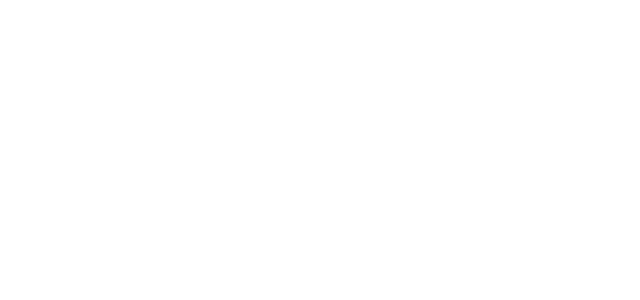
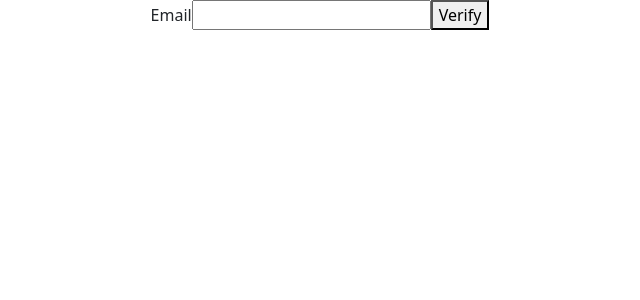
Before and after one commit to Ankitiwari26/ExpenseTrackerReact, a React (Create React App) app: page /verifyemail in a window 1280 px wide. Before the commit this address had no page. Shown: the top 300 px of the page, without its empty margins (320-960 px from the left). Built offline with nearby package versions, Linux system fonts and the light colour scheme.

Commit message:
Logout added

```diff
--- a/src/App.js
+++ b/src/App.js
@@ -5,6 +5,7 @@
 import "bootstrap/dist/css/bootstrap.min.css";
 import ForgotPassword from "./Components/Body/Authentication/ForgotPasswod";
 import Main from "./Components/Body/Main";
+import VerifyEmail from "./Components/Body/Authentication/VerifyEmail";
 
 function App() {
   return (
@@ -17,6 +18,7 @@
             <Route path="/" element={<SignUp />} />
             <Route path="/login" element={<Login />} />
             <Route path="/forgotpassword" element={<ForgotPassword />} />
+            <Route path="/verifyemail" element={<VerifyEmail />} />
           </Routes>
         </div>
       </Router>
--- a/src/Components/Body/Authentication/Login.js
+++ b/src/Components/Body/Authentication/Login.js
@@ -44,7 +44,7 @@
       setEmail("");
       setPassword("");
     }
-    navigate("/main");
+    navigate("/verifyemail");
   };
 
   return (
--- /dev/null
+++ b/src/Components/Body/Authentication/VerifyEmail.js
@@ -0,0 +1,66 @@
+import { useState } from "react";
+import { getAuth } from "firebase/auth";
+import { useNavigate } from "react-router-dom";
+
+const VerifyEmail = () => {
+  const [email, setEmail] = useState("");
+  const [verify, setVerify] = useState(false);
+  const navigate = useNavigate();
+
+  const handleEmailChange = (e) => {
+    setEmail(e.target.value);
+  };
+
+  const handleVerification = async (e) => {
+    e.preventDefault(); // Prevent form submission default behavior
+    const auth = getAuth();
+    const user = auth.currentUser;
+    try {
+      const idToken = await user.getIdToken(true);
+      console.log("verification mail sending");
+      const response = await fetch(
+        `https://identitytoolkit.googleapis.com/v1/accounts:sendOobCode?key=AIzaSyDwLC6MnNKHXySAzDS9JLzCjVpcWG01AA8`,
+        {
+          method: "POST",
+          headers: {
+            "Content-Type": "application/json",
+          },
+          body: JSON.stringify({
+            requestType: "VERIFY_EMAIL",
+            idToken: idToken,
+          }),
+        }
+      );
+
+      if (!response.ok) {
+        throw new Error("Failed to send verification email");
+      }
+
+      console.log("verification mail sent");
+      setVerify(true);
+    } catch (error) {
+      console.error("Error sending verification email:", error);
+    }
+  };
+  if (verify === true) {
+    navigate("/main");
+  }
+
+  return (
+    <div>
+      <form onSubmit={handleVerification}>
+        <label htmlFor="email">Email</label>
+        <input
+          type="email"
+          id="email"
+          value={email}
+          onChange={handleEmailChange}
+          required
+        />
+        <button type="submit">Verify</button>
+      </form>
+    </div>
+  );
+};
+
+export default VerifyEmail;
--- /dev/null
+++ b/src/Components/Body/Logout.js
@@ -0,0 +1,18 @@
+import { getAuth, signOut } from "firebase/auth";
+import { Button } from "react-bootstrap";
+
+const Logout = () => {
+  const handleLogout = async () => {
+    const auth = getAuth();
+    const user = auth.currentUser;
+    await signOut(auth);
+    console.log("User SignOut");
+    localStorage.removeItem("token");
+  };
+  return (
+    <div>
+      <Button onClick={handleLogout}>Logout</Button>
+    </div>
+  );
+};
+export default Logout;
--- a/src/Components/Body/Main.js
+++ b/src/Components/Body/Main.js
@@ -1,6 +1,7 @@
 import { useState } from "react";
 import { Button } from "react-bootstrap";
 import UpdateProfileModal from "./UpdateProfileModal";
+import Logout from "./Logout";
 const Main = () => {
   const [show, setShow] = useState(false);
 
@@ -9,6 +10,7 @@
 
   return (
     <div>
+      <Logout />
       <h2>Welcome to Expence Tracker</h2>
       <div>
         <label>Your Profile is incomplete</label>
--- a/src/Components/Body/UpdateProfileModal.js
+++ b/src/Components/Body/UpdateProfileModal.js
@@ -1,190 +1,3 @@
-// // import { updateProfile } from "firebase/auth";
-// // import { useState } from "react";
-// // import Button from "react-bootstrap/Button";
-// // import Modal from "react-bootstrap/Modal";
-// // import { auth } from "../../firebase";
-
-// // function UpdateProfileModal({ show, handleClose }) {
-// //   const [name, setName] = useState("");
-// //   const [photoURL, setPhotoURL] = useState("");
-
-// //   const handleNameChange = (e) => {
-// //     setName(e.target.value);
-// //   };
-
-// //   const handlePhotoURLChange = (e) => {
-// //     setPhotoURL(e.target.value);
-// //   };
-
-// //   const token = localStorage.getItem("token");
-
-// //   const handleSubmit = async (e) => {
-// //     e.preventDefault();
-// //     // const URL =
-// //     //   "https://identitytoolkit.googleapis.com/v1/accounts:update?key=AIzaSyDwLC6MnNKHXySAzDS9JLzCjVpcWG01AA8";
-
-// //     const requestBody = {
-// //       // idToken: token,
-// //       displayName: name,
-// //       photoUrl: photoURL,
-// //       returnSecureToken: true,
-// //     };
-
-// //     const user = auth.currentUser;
-
-// //     try {
-// //       const response = await user.updateProfile(auth, name, photoURL);
-// //       console.log("User Profile Updated Successfully");
-
-// //       // const response = await fetch(URL, {
-// //       //   method: "POST",
-// //       //   body: JSON.stringify(requestBody),
-// //       //   headers: {
-// //       //     "Content-Type": "application/json",
-// //       //   },
-// //       // });
-// //       // if (!response.ok) {
-// //       //   throw new Error("Failed to update user profile");
-// //       // }
-// //       // const data = await response.json();
-// //       // console.log(data);
-// //     } catch (error) {
-// //       console.log(error);
-// //     }
-// //   };
-
-// //   return (
-// //     <>
-// //       <Modal show={show} onHide={handleClose}>
-// //         <Modal.Header closeButton>
-// //           <Modal.Title>Fill All the Details</Modal.Title>
-// //         </Modal.Header>
-// //         <Modal.Body>
-// //           <form onSubmit={handleSubmit}>
-// //             <div>
-// //               <label htmlFor="name">Name:</label>
-// //               <input
-// //                 type="text"
-// //                 id="name"
-// //                 value={name}
-// //                 onChange={handleNameChange}
-// //                 required
-// //               />
-// //             </div>
-
-// //             <div>
-// //               <label htmlFor="photoURL">Photo URL:</label>
-// //               <input
-// //                 type="text"
-// //                 id="photoURL"
-// //                 value={photoURL}
-// //                 onChange={handlePhotoURLChange}
-// //                 required
-// //               />
-// //             </div>
-// //             <Button variant="primary" type="submit">
-// //               Submit
-// //             </Button>
-// //           </form>
-// //         </Modal.Body>
-// //         <Modal.Footer>
-// //           <Button variant="secondary" onClick={handleClose}>
-// //             Close
-// //           </Button>
-// //         </Modal.Footer>
-// //       </Modal>
-// //     </>
-// //   );
-// // }
-
-// // export default UpdateProfileModal;
-
-// import { updateProfile } from "firebase/auth";
-// import { useState } from "react";
-// import Button from "react-bootstrap/Button";
-// import Modal from "react-bootstrap/Modal";
-// import { auth } from "../../firebase";
-
-// function UpdateProfileModal({ show, handleClose }) {
-//   const [name, setName] = useState("");
-//   const [photoURL, setPhotoURL] = useState("");
-
-//   const handleNameChange = (e) => {
-//     setName(e.target.value);
-//   };
-
-//   const handlePhotoURLChange = (e) => {
-//     setPhotoURL(e.target.value);
-//   };
-
-//   const handleSubmit = async (e) => {
-//     e.preventDefault();
-
-//     const user = auth.currentUser;
-
-//     if (user) {
-//       try {
-//         await updateProfile(user, {
-//           displayName: name,
-//           photoURL: photoURL,
-//         });
-//         console.log("User Profile Updated Successfully");
-//       } catch (error) {
-//         console.log("Error updating profile:", error);
-//       }
-//     } else {
-//       console.log("No user is signed in");
-//     }
-//     setName("");
-//     setPhotoURL("");
-//   };
-
-//   return (
-//     <>
-//       <Modal show={show} onHide={handleClose}>
-//         <Modal.Header closeButton>
-//           <Modal.Title>Fill All the Details</Modal.Title>
-//         </Modal.Header>
-//         <Modal.Body>
-//           <form onSubmit={handleSubmit}>
-//             <div>
-//               <label htmlFor="name">Name:</label>
-//               <input
-//                 type="text"
-//                 id="name"
-//                 value={name}
-//                 onChange={handleNameChange}
-//                 required
-//               />
-//             </div>
-
-//             <div>
-//               <label htmlFor="photoURL">Photo URL:</label>
-//               <input
-//                 type="text"
-//                 id="photoURL"
-//                 value={photoURL}
-//                 onChange={handlePhotoURLChange}
-//                 required
-//               />
-//             </div>
-//             <Button variant="primary" type="submit">
-//               Submit
-//             </Button>
-//           </form>
-//         </Modal.Body>
-//         <Modal.Footer>
-//           <Button variant="secondary" onClick={handleClose}>
-//             Close
-//           </Button>
-//         </Modal.Footer>
-//       </Modal>
-//     </>
-//   );
-// }
-
-// export default UpdateProfileModal;
-
 import { useState, useEffect } from "react";
 import Button from "react-bootstrap/Button";
 import Modal from "react-bootstrap/Modal";
@@ -202,6 +15,20 @@
   const handlePhotoURLChange = (e) => {
     setPhotoURL(e.target.value);
   };
+
+  // const verifyEmail = async () => {
+  //   const idToken = await user.getIdToken(true);
+  //   await fetch(
+  //     `https://identitytoolkit.googleapis.com/v1/accounts:sendOobCode?key=AIzaSyDwLC6MnNKHXySAzDS9JLzCjVpcWG01AA8`
+  //   ),
+  //     {
+  //       method: "POST",
+  //       body: JSON.stringify({
+  //         requestType: "VERIFY_EMAIL",
+  //         idToken: idToken,
+  //       }),
+  //     };
+  // };
 
   const fetchUserData = async () => {
     const auth = getAuth();
@@ -239,7 +66,6 @@
     e.preventDefault();
     const auth = getAuth();
     const user = auth.currentUser;
-
     try {
       await updateProfile(user, {
         displayName: name,
@@ -248,6 +74,9 @@
       console.log("User Profile Updated Successfully");
     } catch (error) {
       console.log(error);
+    } finally {
+      setName("");
+      setPhotoURL("");
     }
   };
 
```
